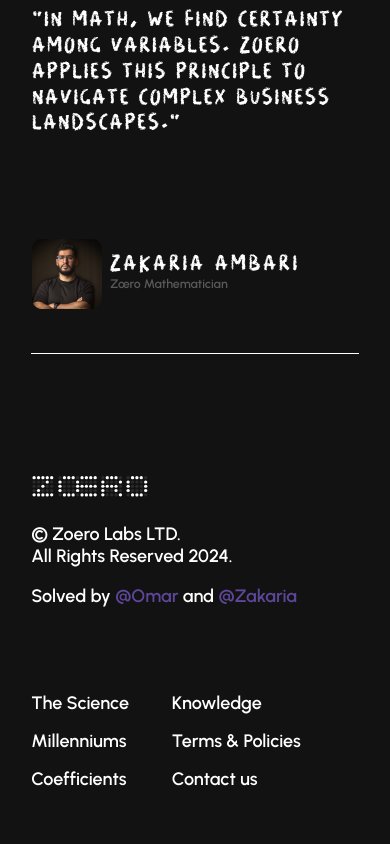
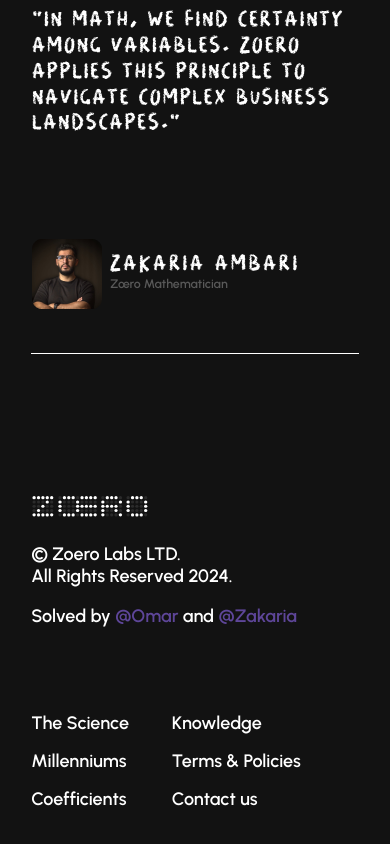
Before and after one commit to ivantrejoc/zoerowebsite, a React (Vite) app: page / in a window 390 px wide. Shown: the part 7151-7995 px from the top of the page. Built offline with nearby package versions, Linux system fonts and the light colour scheme.

Commit message:
footer/logo-margin-fixed

```diff
--- a/src/components/footer/Footer.jsx
+++ b/src/components/footer/Footer.jsx
@@ -20,7 +20,7 @@ const Footer = () => {
           height: "90vh"
         },
         [theme.breakpoints.down("sm")]: {
-          height: "60vh"
+          height: "61vh"
         }
       }}
     >
@@ -68,6 +68,11 @@ const Footer = () => {
             [theme.breakpoints.down("md")]: {
               width: "100%",
               height: "50%"
+            },
+            [theme.breakpoints.down("sm")]: {
+              width: "100%",
+              height: "52%",
+              marginTop: 2
             }
           }}
         >
@@ -79,7 +84,7 @@ const Footer = () => {
               },
               [theme.breakpoints.down("md")]: {
                 width: "33%",
-                marginTop: 0
+                marginTop: 2
               }
             }}
           >
```
